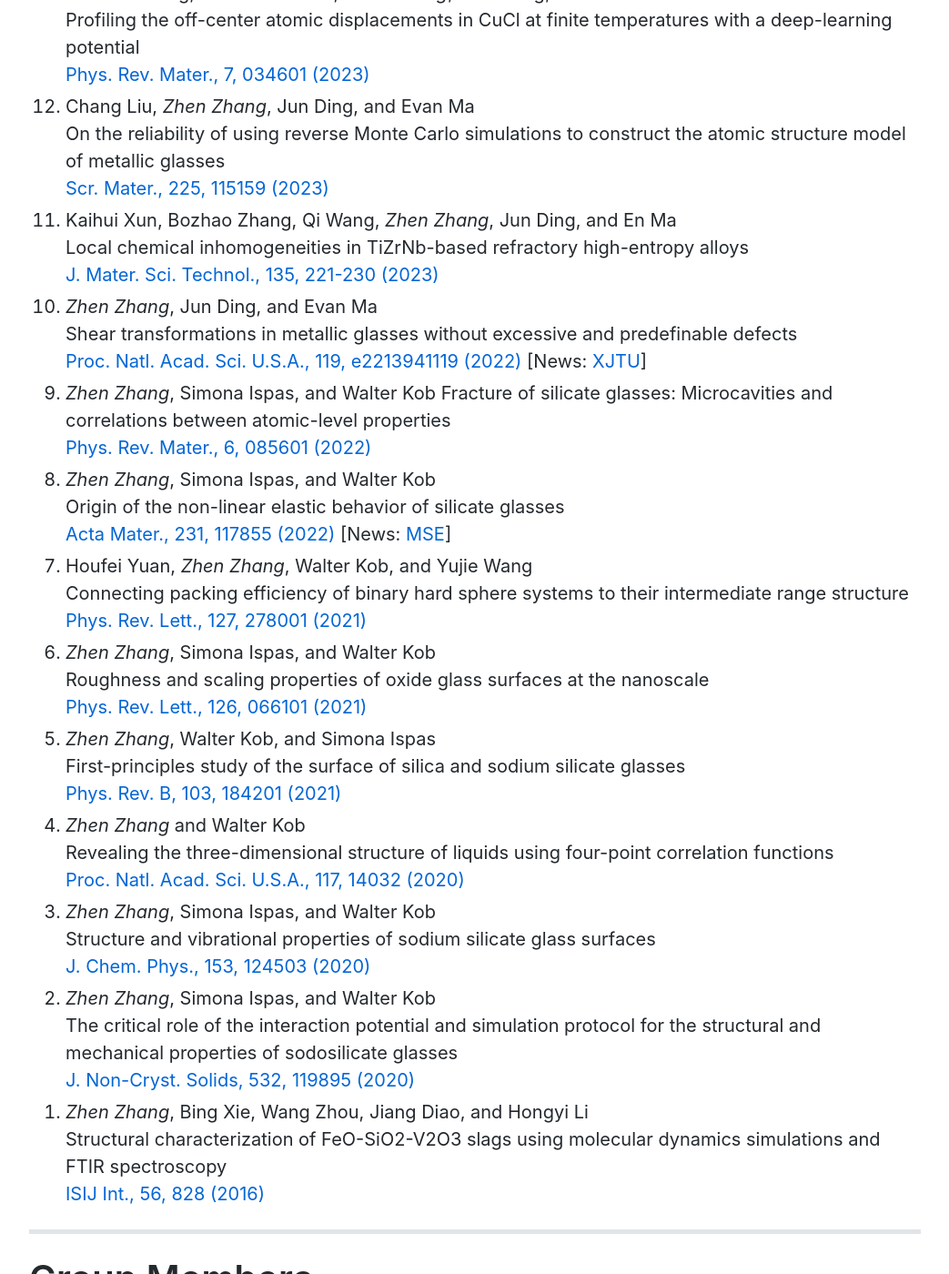
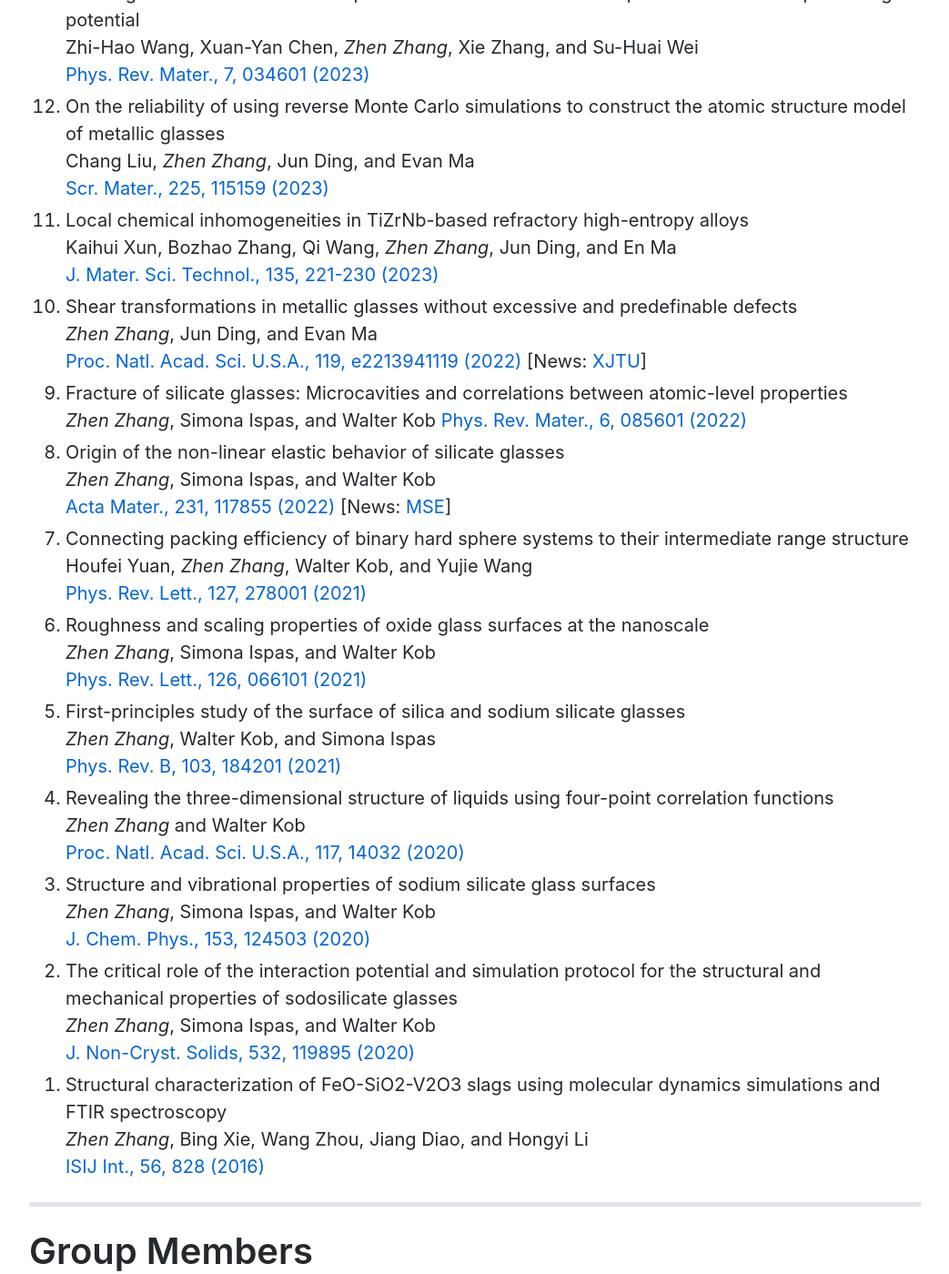
Before and after one commit to zhenzhang1991/zhenzhang1991.github.io, a Jekyll site: the page built from index.md, in a window 1280 px wide and 1400 px high, scrolled down 5689 px. Shown: the whole window at 91% size, without its empty margins (118-1161 px from the left). Built offline with Jekyll 4.4.1, drawn with Linux system fonts in a browser that asks for light colours; Markdown is read by kramdown in place of the engine named in the settings; comment, search, counter and statistics services are not loaded; some of the changed text lies outside the part shown.

Commit message:
Update index.md

```diff
--- a/index.md
+++ b/index.md
@@ -86,62 +86,62 @@ Publication for more details:
 * * *
 
 # Publications
-0. Bozhao Zhang, *Zhen Zhang*, Kaihui Xun, Mark Asta, Jun Ding, and Evan Ma <br>
-   Minimizing the diffusivity difference between vacancies and interstitials in multi-­principal element alloys <br>
+0. Minimizing the diffusivity difference between vacancies and interstitials in multi-­principal element alloys <br>
+   Bozhao Zhang, *Zhen Zhang*, Kaihui Xun, Mark Asta, Jun Ding, and Evan Ma <br>
    [Proc. Natl. Acad. Sci. U.S.A., 121, e2314248121 (2024)](docs/2024-zhangb-pnas.pdf)
-0. Linfeng Ding, Ranran Lu, Lianjun Wang, Qiuju Zheng, John C. Mauro, and *Zhen Zhang* <br>
-   Nanoindentation-induced evolution of atomic-level properties in silicate glass: Insights from molecular dynamics simulations <br>
+0. Nanoindentation-induced evolution of atomic-level properties in silicate glass: Insights from molecular dynamics simulations <br>
+   Linfeng Ding, Ranran Lu, Lianjun Wang, Qiuju Zheng, John C. Mauro, and *Zhen Zhang* <br>
    [J. Am. Ceram. Soc., 107,1448 (2024)](docs/2023-lu-jace.pdf) [Editor's Choice]
-0. Jiajun Tang, Xiaohui Wen, *Zhen Zhang*, Deyin Wang, Xinbiao Huang, and Yujie Wang <br>
-   Influence of friction on the packing efficiency and short-to-intermediate range structure of hard-sphere systems <br>
+0. Influence of friction on the packing efficiency and short-to-intermediate range structure of hard-sphere systems <br>
+   Jiajun Tang, Xiaohui Wen, *Zhen Zhang*, Deyin Wang, Xinbiao Huang, and Yujie Wang <br>
    [J. Chem. Phys., 159, 194901 (2023)](docs/2023-tang-jcp.pdf)
-0. *Zhen Zhang*, Simona Ispas, and Walter Kob <br>
-   Surface properties of alkali silicate glasses: Influence of the modifiers. <br>
+0. Surface properties of alkali silicate glasses: Influence of the modifiers <br>
+   *Zhen Zhang*, Simona Ispas, and Walter Kob <br>
    [J. Chem. Phys., 158, 244504 (2023)](docs/2023-zhang-jcp.pdf)
-0. Navneet Singh, *Zhen Zhang*, AK Sood, Walter Kob, and Rajesh Ganapathy <br>
-   Intermediate-range order governs dynamics in dense colloidal liquids <br>
+0. Intermediate-range order governs dynamics in dense colloidal liquids <br>
+   Navneet Singh, *Zhen Zhang*, AK Sood, Walter Kob, and Rajesh Ganapathy <br>
    [Proc. Natl. Acad. Sci. U.S.A.,120, e2300923120 (2023)](docs/2023-singh-pnas.pdf)
-0. *Zhen Zhang*, Zhengxiong Su, Bozhao Zhang, Qin Yu, Jun Ding, Tan Shi, Chenyang Lu, Robert O. Ritchie, and Evan Ma <br>
-   Effect of local chemical order on the irradiation-induced defect evolution in CrCoNi medium-entropy alloy<br>
+0. Effect of local chemical order on the irradiation-induced defect evolution in CrCoNi medium-entropy alloy<br>
+   *Zhen Zhang*, Zhengxiong Su, Bozhao Zhang, Qin Yu, Jun Ding, Tan Shi, Chenyang Lu, Robert O. Ritchie, and Evan Ma <br>
    [Proc. Natl. Acad. Sci. U.S.A., 120, e2218673120 (2023)](docs/2023-zhang-pnas.pdf) [News: [XJTU](http://news.xjtu.edu.cn/info/1033/193974.htm)]
-0. Zhi-Hao Wang, Xuan-Yan Chen, *Zhen Zhang*, Xie Zhang, and Su-Huai Wei <br>
-   Profiling the off-center atomic displacements in CuCl at finite temperatures with a deep-learning potential <br>
+0. Profiling the off-center atomic displacements in CuCl at finite temperatures with a deep-learning potential <br>
+   Zhi-Hao Wang, Xuan-Yan Chen, *Zhen Zhang*, Xie Zhang, and Su-Huai Wei <br>
    [Phys. Rev. Mater., 7, 034601 (2023)](docs/2023-wang-prm.pdf)
-0. Chang Liu, *Zhen Zhang*, Jun Ding, and Evan Ma <br>
-   On the reliability of using reverse Monte Carlo simulations to construct the atomic structure model of metallic glasses<br>
+0. On the reliability of using reverse Monte Carlo simulations to construct the atomic structure model of metallic glasses<br>
+   Chang Liu, *Zhen Zhang*, Jun Ding, and Evan Ma <br>
    [Scr. Mater., 225, 115159 (2023)](docs/2022-liu-scripta.pdf)
-0. Kaihui Xun, Bozhao Zhang, Qi Wang, *Zhen Zhang*, Jun Ding, and En Ma <br>
-   Local chemical inhomogeneities in TiZrNb-based refractory high-entropy alloys <br>
+0. Local chemical inhomogeneities in TiZrNb-based refractory high-entropy alloys <br>
+   Kaihui Xun, Bozhao Zhang, Qi Wang, *Zhen Zhang*, Jun Ding, and En Ma <br>
    [J. Mater. Sci. Technol., 135, 221-230 (2023)](docs/2023-xun-jmst.pdf)
-0. *Zhen Zhang*, Jun Ding, and Evan Ma <br>
-   Shear transformations in metallic glasses without excessive and predefinable defects <br>
+0. Shear transformations in metallic glasses without excessive and predefinable defects <br>
+   *Zhen Zhang*, Jun Ding, and Evan Ma <br>
    [Proc. Natl. Acad. Sci. U.S.A., 119, e2213941119 (2022)](docs/2022-zhang-pnas.pdf) [News: [XJTU](http://news.xjtu.edu.cn/info/1219/189693.htm)]
-0. *Zhen Zhang*, Simona Ispas, and Walter Kob
-   Fracture of silicate glasses: Microcavities and correlations between atomic-level properties <br>
+0. Fracture of silicate glasses: Microcavities and correlations between atomic-level properties <br>
+   *Zhen Zhang*, Simona Ispas, and Walter Kob
    [Phys. Rev. Mater., 6, 085601 (2022)](docs/2022-zhang-prm.pdf)
-0. *Zhen Zhang*, Simona Ispas, and Walter Kob <br>
-   Origin of the non-linear elastic behavior of silicate glasses <br>
+0. Origin of the non-linear elastic behavior of silicate glasses <br>
+   *Zhen Zhang*, Simona Ispas, and Walter Kob <br>
    [Acta Mater., 231, 117855 (2022)](docs/2022-zhang-acta.pdf) [News: [MSE](https://mp.weixin.qq.com/s/kmkXOZsHK5hV2Nso0SdtVA)]
-0. Houfei Yuan, *Zhen Zhang*, Walter Kob, and Yujie Wang <br>
-   Connecting packing efficiency of binary hard sphere systems to their intermediate range structure <br>
+0. Connecting packing efficiency of binary hard sphere systems to their intermediate range structure <br>
+   Houfei Yuan, *Zhen Zhang*, Walter Kob, and Yujie Wang <br>
    [Phys. Rev. Lett., 127, 278001 (2021)](docs/2021-yuan-prl.pdf)
-0. *Zhen Zhang*, Simona Ispas, and Walter Kob <br>
-   Roughness and scaling properties of oxide glass surfaces at the nanoscale <br>
+0. Roughness and scaling properties of oxide glass surfaces at the nanoscale <br>
+   *Zhen Zhang*, Simona Ispas, and Walter Kob <br>
    [Phys. Rev. Lett., 126, 066101 (2021)](docs/2021-zhang-prl.pdf)
-0. *Zhen Zhang*, Walter Kob, and Simona Ispas <br>
-   First-principles study of the surface of silica and sodium silicate glasses <br>
+0. First-principles study of the surface of silica and sodium silicate glasses <br>
+   *Zhen Zhang*, Walter Kob, and Simona Ispas <br>
    [Phys. Rev. B, 103, 184201 (2021)](docs/2021-zhang-prb.pdf)
-0. *Zhen Zhang* and Walter Kob <br>
-   Revealing the three-dimensional structure of liquids using four-point correlation functions <br>
+0. Revealing the three-dimensional structure of liquids using four-point correlation functions <br>
+   *Zhen Zhang* and Walter Kob <br>
    [Proc. Natl. Acad. Sci. U.S.A., 117, 14032 (2020)](docs/2020-zhang-pnas.pdf)
-0. *Zhen Zhang*, Simona Ispas, and Walter Kob <br>
-   Structure and vibrational properties of sodium silicate glass surfaces <br>
+0. Structure and vibrational properties of sodium silicate glass surfaces <br>
+   *Zhen Zhang*, Simona Ispas, and Walter Kob <br>
    [J. Chem. Phys., 153, 124503 (2020)](docs/2020-zhang-jcp.pdf)
-0. *Zhen Zhang*, Simona Ispas, and Walter Kob <br>
-   The critical role of the interaction potential and simulation protocol for the structural and mechanical properties of sodosilicate glasses <br>
+0. The critical role of the interaction potential and simulation protocol for the structural and mechanical properties of sodosilicate glasses <br>
+   *Zhen Zhang*, Simona Ispas, and Walter Kob <br>
    [J. Non-Cryst. Solids, 532, 119895 (2020)](docs/2020-zhang-jncs.pdf)
-0. *Zhen Zhang*, Bing Xie, Wang Zhou, Jiang Diao, and Hongyi Li <br>
-   Structural characterization of FeO-SiO2-V2O3 slags using molecular dynamics simulations and FTIR spectroscopy <br>
+0. Structural characterization of FeO-SiO2-V2O3 slags using molecular dynamics simulations and FTIR spectroscopy <br>
+   *Zhen Zhang*, Bing Xie, Wang Zhou, Jiang Diao, and Hongyi Li <br>
    [ISIJ Int., 56, 828 (2016)](docs/2016-zhang-isij.pdf)
 {: reversed="reversed"}
 * * *
```
